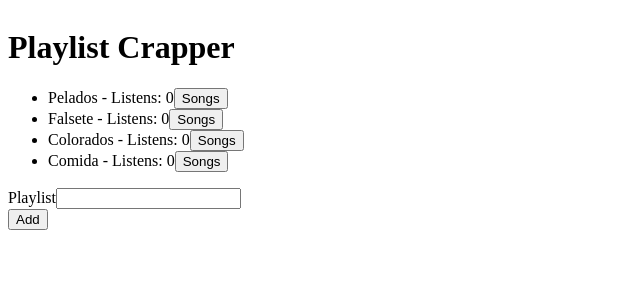
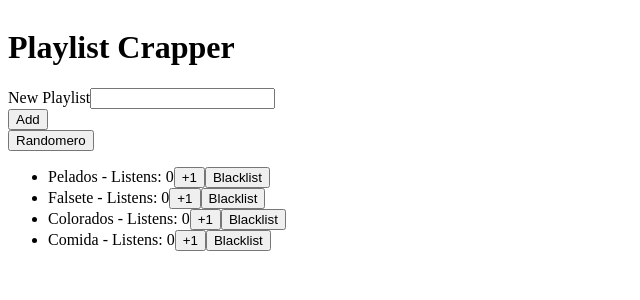
Before and after one commit to OlpaysAcademy/olpays-random-songs-list-super-awesome-academy-tracker-keving-skate-shadow, a React app: page / in a window 1280 px wide. Shown: the top 300 px of the page, without its empty margins (0-640 px from the left). Built offline with nearby package versions, Linux system fonts and the light colour scheme.

Commit message:
Add randomero and blacklisteo

```diff
--- a/App.js
+++ b/App.js
@@ -2,21 +2,25 @@ import React from 'react';
 import NewPlaylist from './components/NewPlaylist';
 import Playlist from './components/Playlist';
 import Songs from './components/Songs';
+import Random from './components/Random';
 
 const navigationLeft = {
     float: 'left',
-    width: 250,
+    width: 300,
     height: '100%'
 }
 
 class App extends React.Component {
     constructor() {
         super();
-        this.state = { songs: '', playlists: '', showSongs: false, playlistSongs: '', playlistId: '' };
+        this.state = { songs: '', playlists: '', showSongs: false, playlistSongs: '', playlistId: '', randomPlaylist: '' };
         this.addPlaylistHandler = this.addPlaylistHandler.bind(this);
         this.addSongHandler = this.addSongHandler.bind(this);
         this.fetchPlaylistSongs = this.fetchPlaylistSongs.bind(this);
         this.showSongs = this.showSongs.bind(this);
+        this.onIncrementCounter = this.onIncrementCounter.bind(this);
+        this.onRandomClick = this.onRandomClick.bind(this);
+        this.onBlacklistChange = this.onBlacklistChange.bind(this);
     }
     componentWillMount(){
         const self = this;
@@ -38,7 +42,8 @@ class App extends React.Component {
             id: Date.now(),
             name: newPlaylist,
             count: 0,
-            songs: []
+            songs: [],
+            blacklisted: false
         }
         const allPlaylists = this.state.playlists.concat([newPlaylistObj]);
         this.setState({
@@ -92,22 +97,68 @@ class App extends React.Component {
             return _.filter(self.state.songs, s => s.id === songId)[0];
         }
     }
+    onIncrementCounter(playlistId) {
+        const updatedPlaylists = this.state.playlists.map(incrementCounter);
+        this.setState({ playlists: updatedPlaylists });
+        function incrementCounter(playlist) {
+            if (playlistId === playlist.id) {
+                playlist.count = playlist.count + 1;
+            }
+            return playlist;
+        }
+    }
+    onRandomClick(playlistId) {
+        const self = this;
+        if (isAllBlacklisted()) {
+            this.setState({ randomPlaylist: 'All playlists are blacklisted!' });
+            return;
+        }
+        const options = this.state.playlists.map(p => p.id);
+        const selectedPlaylist = getRandomPlaylist();
+        this.setState({ randomPlaylist: selectedPlaylist.name });
+
+        function getRandomPlaylist() {
+            const selectedOption = options[Math.floor(Math.random()*options.length)];
+            const selectedPlaylist = _.find(self.state.playlists, p => p.id === selectedOption);
+            return selectedPlaylist.blacklisted ? getRandomPlaylist() : selectedPlaylist;
+        }
+
+        function isAllBlacklisted() {
+            return !_.find(self.state.playlists, p => p.blacklisted === false)
+        }
+
+    }
+    onBlacklistChange(playlistId) {
+        this.setState({ playlists: this.state.playlists.map(updatePlaylist)});
+        function updatePlaylist(playlist) {
+            if ( playlist.id === playlistId ) {
+                playlist.blacklisted = !playlist.blacklisted;
+            }
+            return playlist;
+        }
+    }
     render() {
         var createPlaylistItem = item => {
             return (
-                <Playlist onShowSongs={this.showSongs} playlist={item}/>
+                <Playlist
+                    onShowSongs={this.showSongs}
+                    playlist={item}
+                    onIncrementCounter={this.onIncrementCounter}
+                    onBlacklistChange={this.onBlacklistChange}
+                />
             )
         }
         return (
             <div>
                 <div style={navigationLeft}>
                     <h1>Playlist Crapper</h1>
+                    <NewPlaylist onFormSubmit={this.addPlaylistHandler} />
+                    <Random onRandomClick={this.onRandomClick} randomPlaylist={this.state.randomPlaylist} />
                     <div>
                         { this.state.playlists
                         ? <ul>{this.state.playlists.map(createPlaylistItem)}</ul>
                         : '' }
                     </div>
-                    <NewPlaylist onFormSubmit={this.addPlaylistHandler} />
                 </div>
                 <div>
                     <div>{ this.state.showSongs ? <Songs onSongSubmit={this.addSongHandler} playlist={this.state.selectedPlaylist} songs={this.state.playlistSongs}/> : ''}</div>
--- a/components/NewPlaylist.js
+++ b/components/NewPlaylist.js
@@ -22,7 +22,7 @@ class NewPlaylist extends React.Component {
     render() {
         return (
             <form onSubmit={this.handleSubmit}>
-                <label>Playlist</label>
+                <label>New Playlist</label>
                 <input ref='newPlaylist' type='text' onChange={this.onChange} value={this.state.newPlaylist}/>
                 <input type='submit' value='Add'/>
             </form>
--- a/components/NewSong.js
+++ b/components/NewSong.js
@@ -29,7 +29,7 @@ class NewSong extends React.Component {
             <form onSubmit={this.handleSubmit}>
                 <label>Artist</label>
                 <input name="artist" ref='artist' type='text' onChange={this.onChange.bind(this, 'artist')} value={this.state.artist}/>
-                <label>Name</label>
+                <label>Song</label>
                 <input name="name" ref='name' type='text' onChange={this.onChange.bind(this, 'name')} value={this.state.name}/>
                 <input type='submit' value='Add'/>
             </form>
--- a/components/Playlist.js
+++ b/components/Playlist.js
@@ -4,18 +4,26 @@ import Songs from './Songs';
 class Playlist extends React.Component {
     constructor() {
         super();
-        this.state = { songs: '' };
         this.showSongs = this.showSongs.bind(this);
+        this.incrementCounter = this.incrementCounter.bind(this);
+        this.blacklist = this.blacklist.bind(this);
     }
     showSongs() {
         this.props.onShowSongs(this.props.playlist);
+    }
+    incrementCounter() {
+        this.props.onIncrementCounter(this.props.playlist.id);
+    }
+    blacklist() {
+        this.props.onBlacklistChange(this.props.playlist.id);
     }
     render() {
         return (
             <div>
                 <li key={this.props.playlist.id}>
-                    {this.props.playlist.name} - Listens: {this.props.playlist.count}
-                    <button onClick={this.showSongs}>Songs</button>
+                    <a onClick={this.showSongs}>{this.props.playlist.name} - Listens: {this.props.playlist.count}</a>
+                    <button onClick={this.incrementCounter}>+1</button>
+                    <button onClick={this.blacklist}>{ this.props.playlist.blacklisted ? 'Unblacklist' : 'Blacklist' }</button>
                 </li>
             </div>
         );
--- /dev/null
+++ b/components/Random.js
@@ -0,0 +1,21 @@
+import React from 'react';
+
+class Random extends React.Component {
+    constructor() {
+        super();
+        this.onClick = this.onClick.bind(this);
+    }
+    onClick(){
+        this.props.onRandomClick();
+    }
+    render() {
+        return (
+            <div>
+                <button onClick={this.onClick}>Randomero</button>
+                <div>{ this.props.randomPlaylist ? this.props.randomPlaylist : '' }</div>
+            </div>
+        );
+    }
+}
+
+export default Random;
--- a/components/Songs.js
+++ b/components/Songs.js
@@ -2,33 +2,14 @@ import _ from 'lodash';
 import React from 'react';
 import NewSong from './NewSong';
 
+const mainContent = {
+    'margin-top': 100
+};
+
 class Songs extends React.Component {
     constructor() {
         super();
-        // this.state = { songs: [] };
-        // this.addSong = this.addSong.bind(this);
     }
-    // componentWillMount() {
-    //     fetch('./../songs.json')
-    //         .then(res => res.json())
-    //         .then(data => {
-    //             this.setState({ songs: this.props.playlist.songs.map(fetchSong) });
-    //             function fetchSong(songId) {
-    //                 return _.filter(data, s => s.id === songId)[0];
-    //             }
-    //         });
-    // }
-    // addSong(newSong) {
-    //     const newSongObj = {
-    //         id: Date.now(),
-    //         name: newSong.name,
-    //         artist: newSong.artist
-    //     }
-    //     const allSongs = this.state.songs.concat([newSongObj]);
-    //     this.setState({
-    //         songs: allSongs
-    //     });
-    // }
     render(){
         const createPlaylistSongItem = item => <li key={item.id}>{item.name} - {item.artist}</li>;
         return (
--- a/playlists.json
+++ b/playlists.json
@@ -1,6 +1,6 @@
 [
-    { "id": 1345, "name": "Pelados", "count": 0, "songs": [1, 3, 6, 9]},
-    { "id": 234532, "name": "Falsete", "count": 0, "songs": [3, 4, 6, 8, 10]},
-    { "id": 353324, "name": "Colorados", "count": 0, "songs": [1, 4, 7]},
-    { "id": 42222, "name": "Comida", "count": 0, "songs": [1, 2, 3, 5, 7, 8, 10]}
+    { "id": 1345, "name": "Pelados", "count": 0, "songs": [1, 3, 6, 9], "blacklisted": false },
+    { "id": 234532, "name": "Falsete", "count": 0, "songs": [3, 4, 6, 8, 10], "blacklisted": false },
+    { "id": 353324, "name": "Colorados", "count": 0, "songs": [1, 4, 7], "blacklisted": false },
+    { "id": 42222, "name": "Comida", "count": 0, "songs": [1, 2, 3, 5, 7, 8, 10], "blacklisted": false }
 ]
```
